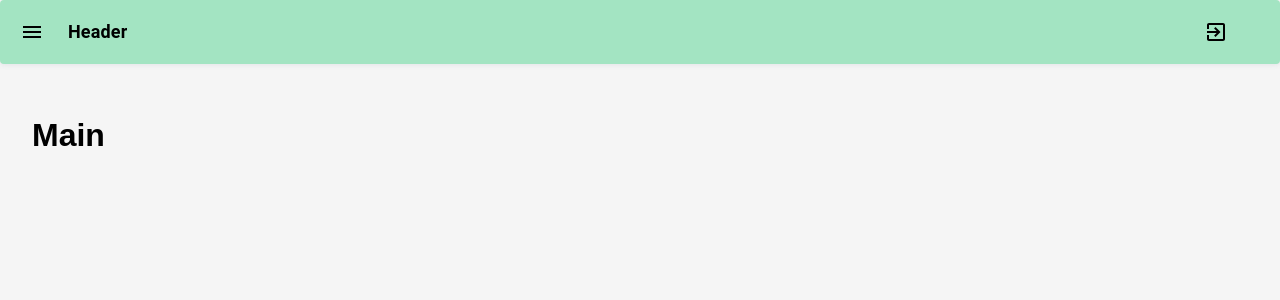
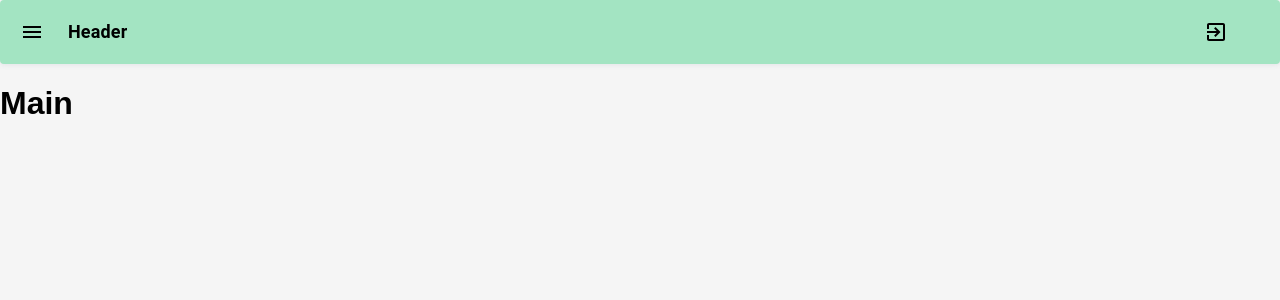
Before and after one commit to Goorm-11th-BeanUs/BeanUs-Web, a React (Vite) app in the folder client/: page / in a window 1280 px wide. Shown: the top 300 px of the page. Built offline with nearby package versions, Linux system fonts and the light colour scheme.

Commit message:
feat: layout padding 제거

```diff
--- a/client/src/components/layout/index.tsx
+++ b/client/src/components/layout/index.tsx
@@ -45,7 +45,7 @@ const AuthLayout = () => {
             width: '100%',
             minWidth: '1024px',
             margin: '0 auto',
-            padding: '32px',
+            // padding: '32px',
             paddingBottom: '120px',
           }}
         >
```
